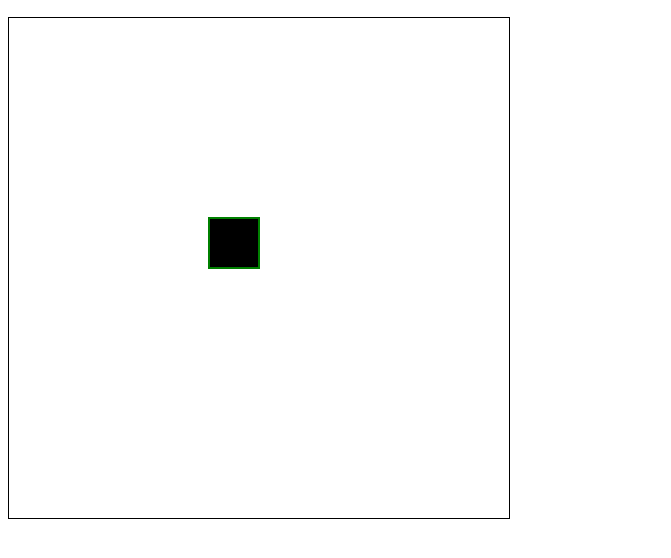
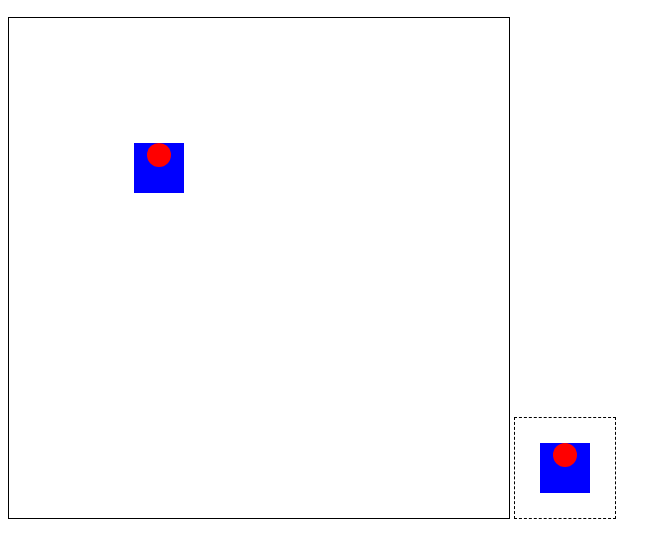
Before and after one commit to backfrip/Moonwalk, a plain HTML site: page index.html in a window 1280 px wide. Shown: the part 110-668 px from the top of the page, without its empty margins (0-671 px from the left). Drawn offline with Linux system fonts and the light colour scheme.

Commit message:
Duplication 2.0

```diff
--- a/index.html
+++ b/index.html
@@ -2,16 +2,18 @@
 <html>
 <head>
   <title>[Moonwalk]</title>
-  <style>
-    ::selection { background-color: Transparent; color:#000; }
-  </style>
 </head>
 <body>
   <h1>Nothing to see here!</h1>
   <h2>(Yet)</h2>
   <svg id="screen" height="500" width="500" style="border: 1px solid;">
-    <rect id="test" x="200" y="200"
-      height="50" width="50" stroke-width="2px" stroke="green"></rect>
+  </svg>
+  <svg id="holder" height="100" width="100" style="border: 1px dashed;">
+    <g id="tile" transform="translate(25, 25)">
+      <rect fill="blue" x="0" y="0" width="50" height="50"></rect>
+      <circle fill="red" cx="25" cy="12" r="12"></circle>
+    </g>
+
   </svg>
   <script src="./main.js"></script>
 </body>
--- a/main.js
+++ b/main.js
@@ -1,11 +1,18 @@
-var test = document.getElementById('test');
-test.addEventListener('click', rotate);
-var i = 0;
+var NAMESPACE = 'http://www.w3.org/2000/svg'
+var svg = document.getElementById('screen');
 
-function rotate(e) {
-  e.preventDefault();
-  test.setAttribute('transform', 'rotate(' + i + ',' +
-    (parseInt(test.getAttribute('x')) + parseInt(test.getAttribute('width')) / 2) + ',' +
-    (parseInt(test.getAttribute('y')) + parseInt(test.getAttribute('height')) / 2) + ')');
-  i += 45;
+populate();
+
+function populate() {
+  makeTile();
 }
+
+function makeTile() {
+  var use = document.createElementNS(NAMESPACE, 'use');
+  use.setAttribute('x', 100);
+  use.setAttribute('y', 100);
+  use.setAttributeNS('http://www.w3.org/1999/xlink', 'href', '#tile');
+  console.log(use);
+  console.log(document.getElementById('tile'));
+  svg.appendChild(use);
+}
```
